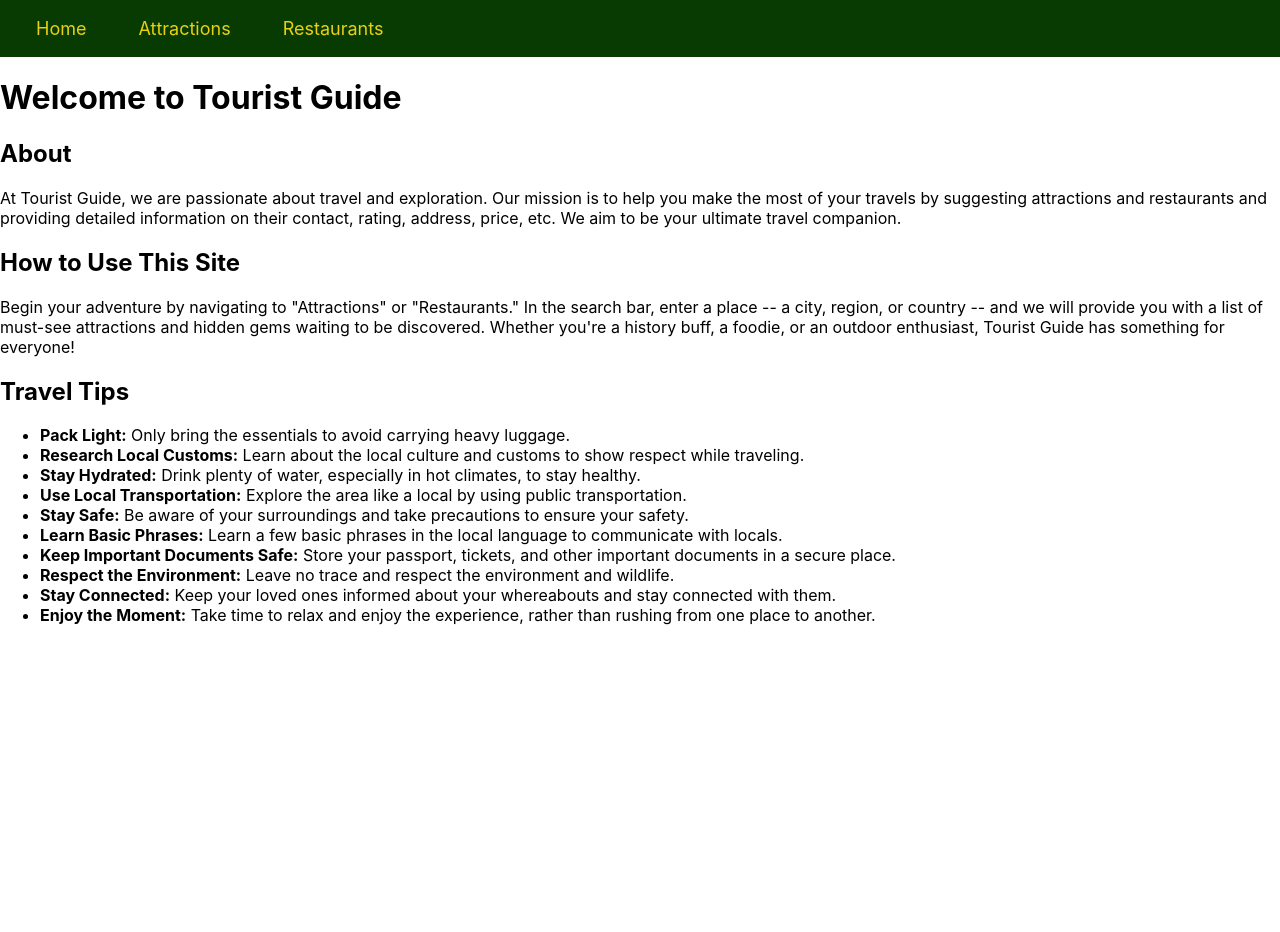
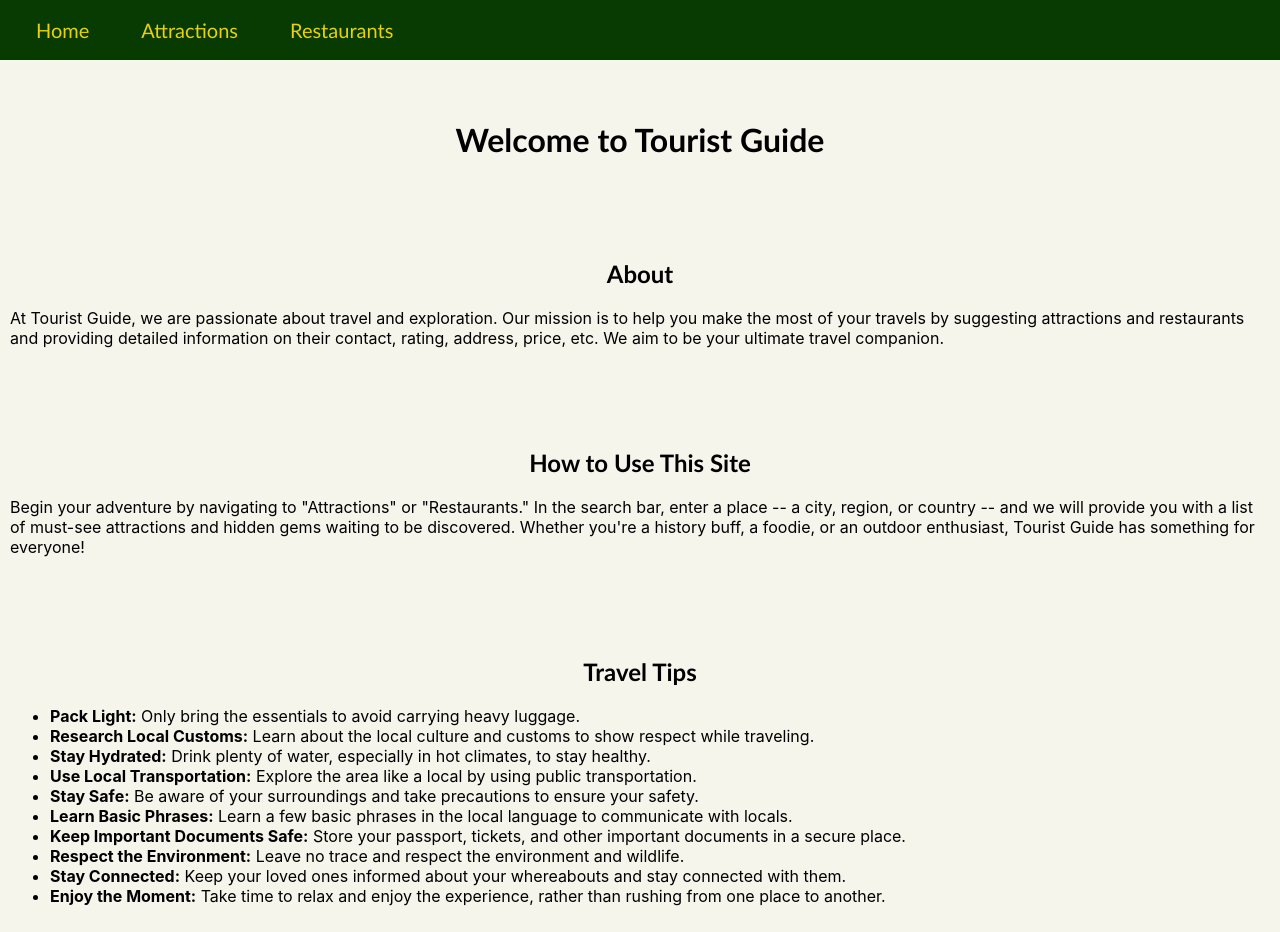
Before and after one commit to giannagiato/final-project-giannalauren, a React (Create React App) app: page / in a window 1280 px wide. Before the commit the page ends 800 px from the top, so only its background shows below. Built offline with nearby package versions, Linux system fonts and the light colour scheme.

Commit message:
big css push

```diff
--- a/src/App.css
+++ b/src/App.css
@@ -7,9 +7,11 @@
 }
 
 .nav-link {
+  background-color: #073b01; /* Dark background color */
   color: #e9d015;; /* React's blue color */
   text-decoration: none; /* Removes underline */
-  font-size: 18px;
+  font-size: 20px;
+  font-family: 'Gill Sans', 'Gill Sans MT', Calibri, 'Trebuchet MS', sans-serif;
   padding: 8px 16px;
   border-radius: 5px;
   transition: background-color 0.3s, color 0.3s;
--- a/src/Attractions.css
+++ b/src/Attractions.css
@@ -1,9 +1,13 @@
 /* Attractions.css */
+* {
+  background-color: rgb(245, 245, 236);
+
+}
 .form-style {
   display: flex;
   justify-content: center;
   align-items: center;
-  margin-bottom: 20px;
+  margin: 30px;
 }
 
 .input-style {
@@ -19,7 +23,7 @@
 .button-style {
   padding: 10px 20px;
   font-size: 18px;
-  background-color: #007bff;
+  background-color:  #073b01; /* Dark background color */
   color: white;
   border: none;
   border-radius: 5px;
--- a/src/Attractions.js
+++ b/src/Attractions.js
@@ -21,7 +21,7 @@ function Attractions() {
   };
 
   return (
-    <div>
+    <div className='main'>
       <h1>Search for Tourist Attractions</h1>
       <form onSubmit={handleSearch} className="form-style">
         <input
--- a/src/Home.js
+++ b/src/Home.js
@@ -1,8 +1,10 @@
 import React from 'react';
+import './home.css';
 
 function Home() {
   return (
-    <div>
+    <div className='main'>
+
     <h1>Welcome to Tourist Guide</h1>
     <h2>About</h2>
     <p>At Tourist Guide, we are passionate about travel and exploration. Our mission is to help you make the most of your travels by suggesting attractions and restaurants and providing detailed information on their contact, rating, address, price, etc. We aim to be your ultimate travel companion.</p>
--- /dev/null
+++ b/src/home.css
@@ -0,0 +1,15 @@
+.main {
+    background-color: rgb(245, 245, 236);
+
+    padding: 10px;
+}
+
+h1, h2{
+    margin-top: 100px;
+    font-family: 'Trebuchet MS', 'Lucida Sans Unicode', 'Lucida Grande', 'Lucida Sans', Arial, sans-serif;
+    text-align: center
+}
+
+h1{
+    margin-top: 50px;
+}
```
